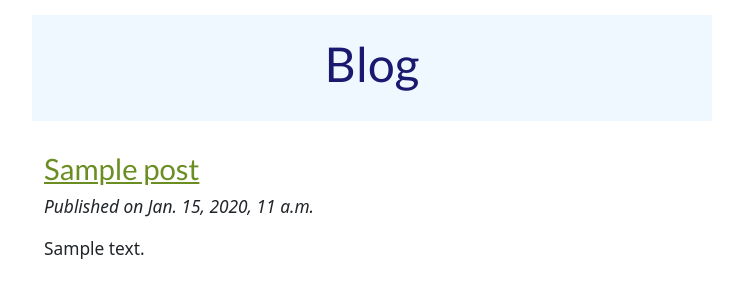
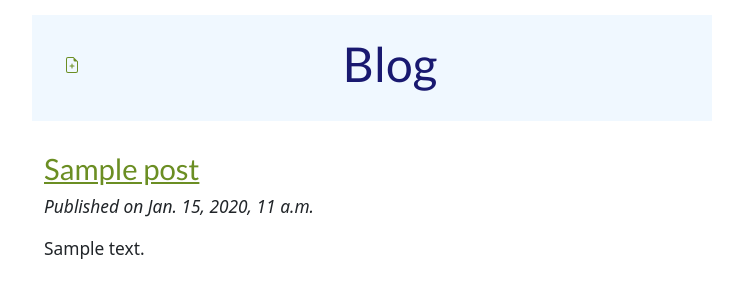
Before and after one commit to lukas-mojzis/blog, a Django app: page / in a window 1280 px wide. Shown: the top 300 px of the page, without its empty margins (268-1011 px from the left). Run offline with Django 4.2, Linux system fonts and the light colour scheme; tables that the repository leaves empty hold one stand-in row (values such as "Sample post").

Commit message:
Added create post button to base template

```diff
--- a/blog/templates/blog/base.html
+++ b/blog/templates/blog/base.html
@@ -12,6 +12,9 @@
     <body>
         <header class="page-header">
             <div class="container">
+                <a href="{% url 'post_new' %}" class="top-menu">
+                    {% include './icons/file-earmark-plus.svg' %}
+                </a>
                 <h1><a href="/">Blog</a></h1>
             </div>
         </header>
```
